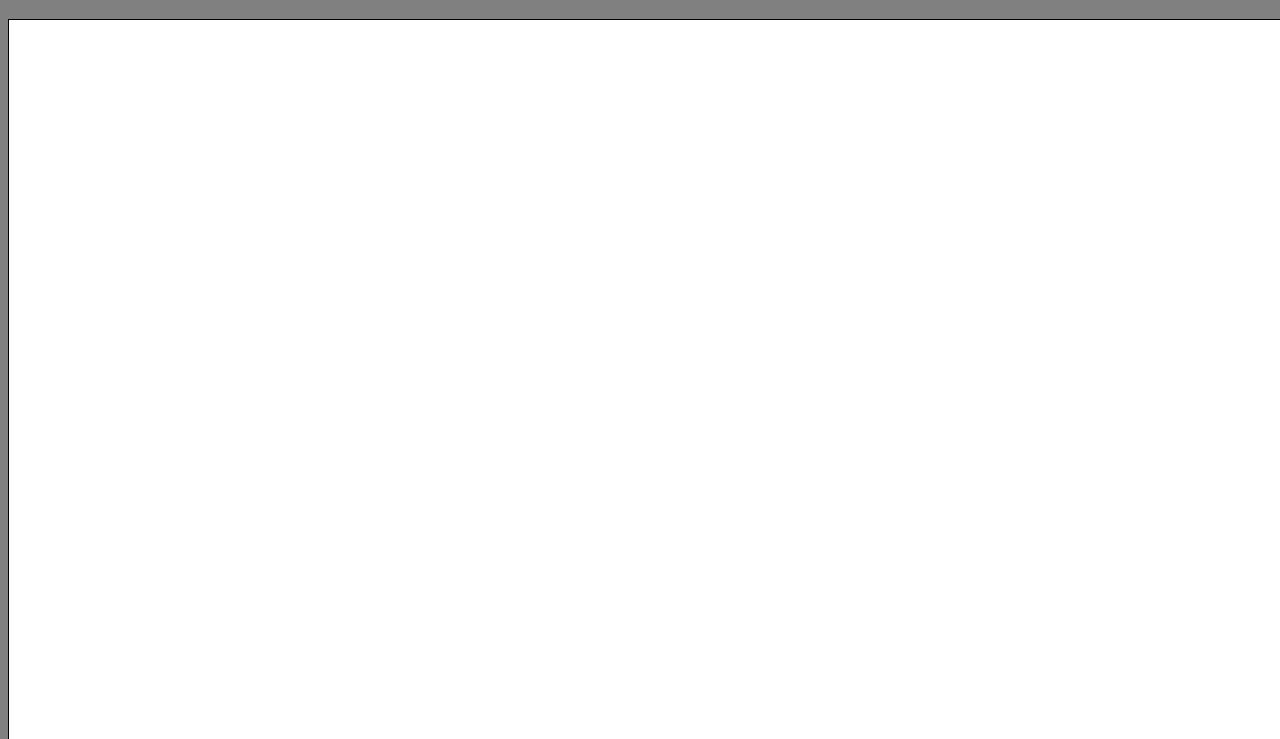
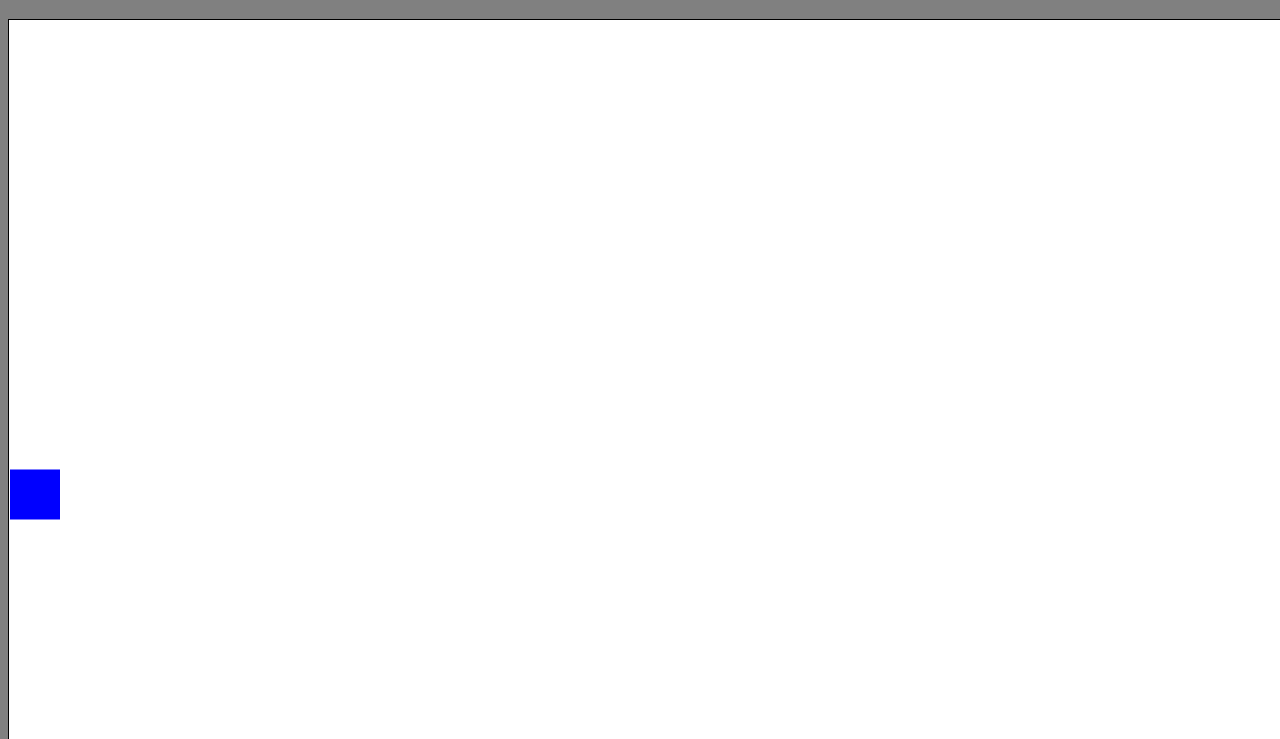
Before and after one commit to rahulavasarala/PlatFightingGame, a plain HTML site: page index.html in a window 1280 px wide. Shown: the part 61-800 px from the top of the page. Drawn offline with Linux system fonts and the light colour scheme.

Commit message:
Added State Machine

```diff
--- a/index.html
+++ b/index.html
@@ -9,6 +9,12 @@
     <script src="js/index.js"></script>
     <script src="js/player.js"></script>
     <script src="js/platform.js"></script>
+    <script src="js/buttonAccordion.js"></script>
+    <script src="js/gameButton.js"></script>
+    <script src="js/state.js"></script>
+    <script src="js/timelineContainer.js"></script>
+    <script src="js/stateMachine.js"></script>
+    <script src="js/cancelEvent.js"></script>
 </head>
 <body>
     <h1>This is a Classy Game</h1>
--- /dev/null
+++ b/js/buttonAccordion.js
@@ -0,0 +1,52 @@
+function ButtonAccordion(up, down, left ,right) {
+
+    /**
+     * ideally we need an array to store all the elements, call it button list
+     * this will store the gameButton objects created in the index.js file
+     * length of the array will be a fixed value based on the amount of buttons
+     * chosen for the game. Pretty modular
+     */
+
+    this.buttonList = new Array(4);
+    this.buttonList[0] = up;
+    this.buttonList[1] = down;
+    this.buttonList[2] = left;
+    this.buttonList[3] = right;
+
+
+
+    /**
+     * what this function does is if you want to pull if a button is true,
+     * then you provide the buttonName and it will spit out an index of
+     * the value in the accordion
+     * @param {*} buttonName
+     */
+
+    this.mapperFunction = function(buttonName) {
+        if(buttonName == "up") {
+            return 0;
+        }else if(buttonName == "down") {
+            return 1;
+        }else if(buttonName == "left") {
+            return 2;
+        }else if(buttonName == "right") {
+            return 3;
+        }else {
+            return -1;
+        }
+    }
+
+    /**
+     * this function will be getStatus. It will take in a buttonName and it will return the
+     * status of the button
+     */
+
+    this.getStatus = function(buttonName) {
+        var index = this.mapperFunction(buttonName);
+        if(index >= 0) {
+            return this.buttonList[index].getPressStatus();
+        }
+
+        return false;
+    }
+}
--- /dev/null
+++ b/js/cancelEvent.js
@@ -0,0 +1,12 @@
+function CancelEvent(event, sign, state) {
+
+
+    this.event = event;
+    this.sign = sign;
+    this.statePointer = state;
+
+
+    this.setState = function(state) {
+        this.statePointer = state;
+    }
+}
--- /dev/null
+++ b/js/gameButton.js
@@ -0,0 +1,18 @@
+function GameButton() {
+
+    this.isPressed = false;
+
+    this.release = function() {
+        this.isPressed = false;
+    }
+
+    this.press = function() {
+        this.isPressed = true;
+    }
+
+    this.getPressStatus = function() {
+        return this.isPressed;
+    }
+
+
+}
--- a/js/index.js
+++ b/js/index.js
@@ -2,23 +2,44 @@ var canvas;
 var ctx;
 var gameLoop;
 var player;
-var upKey;
-var downKey;
-var leftKey;
-var rightKey;
 var platformArray;
+
+/**
+ * over here, i wanna make all the buttons that are going to be watched and inputted into
+ * the buttonAccordion, which will then be put in the player
+ *
+ *
+ * buttonW
+ * buttonA
+ * buttonS
+ * buttonD
+ * ...
+ */
+
+var wButton;
+var aButton;
+var sButton;
+var dButton;
 
 window.onload = function() {
     canvas = document.getElementById("game-canvas");
     ctx = canvas.getContext("2d");
+
+    wButton = new GameButton();
+    aButton = new GameButton();
+    sButton = new GameButton();
+    dButton = new GameButton();
+
     setInputs();
 
-    player = new Player(1,1);
+    var p1ButtonAccordion = new ButtonAccordion(wButton, sButton, aButton, dButton);
 
-    //set the platforms in the platform array
-    platformArray = new Array(1);
-    platformArray[0] = new Platform(200, 900, 1920-400, 10);//got arrays to work... yay milestone
+    var p1StateMachine = new StateMachine();
+    p1StateMachine.initializeStateArray();
 
+    player = new Player(1,1, p1ButtonAccordion, p1StateMachine);
+
+    platformArray = [new Platform(200, 900, 1920-400, 10, false)];
 
     //create the gameloop
     gameLoop = setInterval(step, 1000/60);
@@ -26,6 +47,8 @@ window.onload = function() {
 
 function step() {
     player.step();
+
+
     draw();
 }
 
@@ -43,26 +66,26 @@ function draw() {
 function setInputs() {
     document.addEventListener("keydown", function(event) {
         if(event.key === "w") {
-            upKey = true;
+            wButton.press();
         }else if(event.key === "a") {
-            leftKey = true;
+            aButton.press();
         }else if(event.key === "s") {
-            downKey = true;
+            sButton.press();
         }else if(event.key === "d") {
-            rightKey = true;
+            dButton.press();
         }
 
     });
 
     document.addEventListener("keyup", function(event) {
         if(event.key === "w") {
-            upKey = false;
+            wButton.release();
         }else if(event.key === "a") {
-            leftKey = false;
+            aButton.release();
         }else if(event.key === "s") {
-            downKey = false;
+            sButton.release();
         }else if(event.key === "d") {
-            rightKey = false;
+            dButton.release();
         }
 
     });
--- a/js/platform.js
+++ b/js/platform.js
@@ -1,11 +1,12 @@
-function Platform(x, y, width, height) {
-    this.x = x;
-    this.y = y;
+function Platform(x, y, width, height, sheildDrop) {
+    this.xPos = x;
+    this.yPos = y;
     this.width = width;
     this.height = height;
+    this.sheildDrop = sheildDrop;
 
     this.draw = function() {
         ctx.fillStyle = "blue";
-        ctx.fillRect(this.x,this.y, this.width, this.height);
+        ctx.fillRect(this.xPos,this.yPos, this.width, this.height);
     }
 }
--- a/js/player.js
+++ b/js/player.js
@@ -1,137 +1,305 @@
-function Player(x, y) {
-    this.x = x;
-    this.y = y;
+function Player(x, y, accordionIn, stateMachine) {
+
+    /**
+     * the player will have the following fields
+     *
+     * foot
+     * xPos
+     * yPos
+     * xSpeed
+     * ySpeed
+     * isGrounded
+     * shieldstun
+     *
+     * controlAccordion
+     * StateMachine- holds the current state
+     * currAnimation
+     *
+     */
+
+    this.xPos = x;
+    this.yPos = y;
+    this.height= 50;
     this.width = 50;
-    this.height = 50;
+    this.foot = this.yPos + this.height;
     this.xSpeed = 0;
     this.ySpeed = 0;
-    this.friction = 0.99;
-    this.gravity = 0.1;
+    this.friction = 0.01
     this.terminalVelocity = 3;
+    this.stateMachine = stateMachine;// need to somehow construct the state machine
     this.isGrounded = false;
-    this.jumpFreeze = 0;
-    this.jumpFrameCount = 0;
-    this.jumpAction = false;
-    this.doubleJumpCount = 1;
+    this.accordion = accordionIn;  //just updated each step at the beginning
+    this.gravity = 0.01;
 
-    //this is a comment
+    /**
+     * this function is where all the other elementary functions are going to be called
+     *
+     */
 
     this.step = function() {
-        if(this.jumpFreeze > 0) {
-            if(upKey) {
-                this.jumpFrameCount++;
-            }
-            this.jumpFreeze--;
-            this.jumpAction = true;
+        //determine hueristics such as whether the player is grounded or not
+        var groundHeuristic = this.determineGrounded();
+
+        if(groundHeuristic != false) {
+            this.isGrounded = true;
+            this.setFoot(groundHeuristic.yPos);
+            this.ySpeed = 0;
+        }else {
+            this.isGrounded = false;
+        }
+
+        //first set the speed and animation and the other things to whatever the currentFrame in the state machine points too
+
+        var xSpeedFetched = this.timelineFetcher(this.stateMachine.currFrame, this.stateMachine.currentState.velocityTimeline);
+        if(xSpeedFetched != false) {
+            this.xSpeed = xSpeedFetched;
+        }
+
+
+        //then run the cancellable thing to try to cancel the current state of the state machine into another state
+
+        if(this.cancelFunction() == true) {
             return;
         }
 
-        if(leftKey && rightKey || !leftKey && !rightKey) {
-            this.xSpeed *= this.friction;
-        }else if(rightKey) {
-            this.xSpeed = 3;
-        }else if(leftKey) {
-            this.xSpeed = -3;
+
+
+        //then do all of the movement and gravity after- terminal velocity and shit
+        if(this.stateMachine.currentState.stateName == "js" && this.stateMachine.currFrame == 6) {
+            this.ySpeed = -1;
         }
 
-        this.x += this.xSpeed;
-
-        var touchedPlatHeight = this.totalTouchingPlatCheck(platformArray);
-
-        if(touchedPlatHeight == -1 && this.isGrounded) {
-            this.isGrounded = false;
-        }
-        if(this.jumpAction) {
-            this.isGrounded = false;
-            if(this.jumpFrameCount < 5) {
-                this.ySpeed = 3;
-            }else {
-                this.ySpeed = 6;
-            }
-            this.jumpAction = false;
-        }else if(upKey && this.isGrounded) {
-            this.jumpFrameCount = 0;
-            this.jumpFreeze = 3;
+        if(this.stateMachine.currentState.stateName == "fall") {//works
+            this.addGravityEffect();
         }
 
-        if(this.isGrounded == false && this.doubleJumpCount == 1 && upKey) {
-            this.ySpeed = 5;
-            this.doubleJumpCount = 0;
+        if(this.stateMachine.currentState.canMove == true) {//works
+            this.addAerialDriftEffect();
         }
 
-        if(this.isGrounded == false && this.ySpeed <= 0 && touchedPlatHeight >= 0) {
-            this.isGrounded = true;
-            this.ySpeed = 0;
-            this.setFoot(touchedPlatHeight);
-            this.doubleJumpCount = 1;
-        }else if(this.isGrounded == false) {
-            this.ySpeed -= this.gravity;
+        this.updateX();
+        this.updateY();
 
-            if(this.ySpeed < -this.terminalVelocity) {
-                this.ySpeed = -this.terminalVelocity;
-            }
-            this.y -= this.ySpeed;
+        console.log("the current state of Player is:" + this.stateMachine.currentState.stateName);
+        //console.log("current frame is: "+ this.stateMachine.currFrame);
+
+        //console.log("current (xSpeed, ySpeed) is: ("+this.xSpeed + ","+ this.ySpeed+")");
+        //console.log("current (xPos, yPos) is: ("+this.xPos + ","+ this.yPos+")");
+
+
+        this.stateMachine.tick();
+    }
+
+    /**
+     * this function updates the x value of the player
+     */
+
+    this.updateX = function() {
+        this.xPos += this.xSpeed;
+    }
+
+    /**
+     * this function updates the y value of the player
+     */
+
+     this.updateY = function() {
+        this.yPos += this.ySpeed;
+    }
+
+    /**
+     * this function updates the animation of the player
+     */
+
+     this.updateAnimation = function() {
+
+    }
+
+    /**
+     * this function sets the speed of the character as to what the state specifies.
+     */
+
+    this.stateSpeedSetter = function() {
+
+    }
+
+    /**
+     * this method will check the cancellable array for cancel windows and see if the ControlAccordion inputs match this
+     * if so, it will tell the state machine to update its current state to the new state.
+     * this will not only use the accordion but will also use isGrounded for cancelling aerials
+     * currently it will have a linear runtime which is pretty bad
+     */
+
+    this.stateCanceller = function() {
+
+    }
+
+    /**
+     * this will calculate whether the character is grounded or not. Will use the foot of the character
+     * and speed in order to do so
+     */
+
+    this.determineGrounded = function() {
+        if(this.ySpeed >= 0) {
+            //console.log(platformArray);
+            return this.intersectsPlatform(platformArray);
         }
 
-        console.log("isGrounded : "+this.isGrounded);
-        console.log("touchedPlatHeight : "+touchedPlatHeight);
+        return false;
 
+    }
+
+    /**
+     * makes the first state
+     */
+
+    this.setState = function(inputState) {
+        //first generate the velocity timeline
+
+        this.currentState = inputState;
 
 
     }
+
     /**
-     *
-     * @param {*} platform
-     * @returns this returns whether the player is touching the specified
-     * platform parameter as a boolean value
+     * this method advances the state frame each step and changes the state of the statemachine
+     * if the frame is the last frame.
      */
 
-    this.isTouchingPlatform = function(platform) {
-        var upBound = this.y + this.height;
-        var downBound = upBound + 1;
-        var leftBound = this.x;
-        var rightBound = this.x +this.width;
+    this.stateAdvancer = function() {
 
-        var platUpBound = platform.y;
-        var platDownBound = platUpBound + platform.height;
-        var platLeftBound = platform.x;
-        var platRightBound = platLeftBound + platform.width;
+    }
 
-        if(downBound < platUpBound ||leftBound > platRightBound || rightBound < platLeftBound ||upBound > platDownBound) {
-            return false;
+    /**
+     * this function will draw the player, using the currAnimation and position
+     */
+
+
+    this.draw = function() {
+        ctx.fillStyle = "blue";
+        ctx.fillRect(this.xPos,this.yPos, this.width, this.height);
+    }
+
+    this.timelineFetcher = function(frame, dataTimeline) {
+
+        for(var i = 0; i< dataTimeline.length; i++) {
+            if(frame <= dataTimeline[i].endFrame && frame >= dataTimeline[i].startFrame) {
+                return dataTimeline[i].getData();
+            }
+        }
+
+        return false;
+
+    }
+
+    /**
+     * there is going to be a platform list and ground list that can be built off a file
+     *
+     * this function should return the whole platform(more like a reference to it)
+     */
+
+    this.intersectsPlatform = function(platformList) {
+        var xLow = this.xPos;
+        var xHigh = this.xPos + this.width;
+        var yHigh = this.yPos;
+        var yLow = yHigh + this.height;
+
+        for(var i = 0; i< platformList.length; i++) {
+            var currPlatform = platformList[i];
+
+            var pxLow = currPlatform.xPos;
+            var pxHigh = pxLow + currPlatform.width;
+            var pyHigh = currPlatform.yPos;
+            var pyLow = pyHigh + currPlatform.height;
+
+            if(xLow > pxHigh || xHigh < pxLow || yHigh > pyLow || yLow < pyHigh) {
+                continue;
+            } else {
+                return currPlatform;
+            }
+        }
+
+        return false;
+
+    }
+
+    this.addGravityEffect = function() {
+        if(this.ySpeed >= this.terminalVelocity) {
+            this.ySpeed = this.terminalVelocity;
         }else {
-            return true;
+            this.ySpeed += this.gravity;
         }
     }
 
     /**
-     *
-     * @param {*} platformList
-     * @returns Checks the whole platform list for intersection and returns the
-     * y height at which the player['s foot should be set too
+     * basically this will check whether the current state is compatible with arial drift
+     * if so, if the accordion sends off a signal then it will increment the xSpeed of the character
+     * we literally do not need to test this with the speedChangeState
      */
 
-    this.totalTouchingPlatCheck = function(platformList) {
-        for(var i = 0; i< platformList.length; i++) {
-            if(this.isTouchingPlatform(platformList[i])) {
-                return platformList[i].y;
+    this.addAerialDriftEffect = function() {
+        var left = this.accordion.getStatus("left");
+        var right = this.accordion.getStatus("right");
+
+        if((!left && !right) ||(left && right)) {
+            if(this.xSpeed < 0.00001 || this.xSpeed > -0.00001) {
+                this.xSpeed = 0;
+            }else {
+                this.xSpeed *= this.friction;
             }
+        } else if(right){
+            this.xSpeed = 1;
+        }else if(left) {
+            this.xSpeed = -1;
         }
-        return -1;
+
+    }
+
+    this.setFoot = function(height) {
+        this.yPos = height - this.height;
     }
 
     /**
-     *
-     * @param {*} height
-     * this sets the foot of the character to the specified height
+     * This looks good
+     * @param {} cancelEvent
+     * @returns
      */
 
-    this.setFoot = function(height) {
-        this.y = height - this.height;
+    this.cancelHelper = function(cancelEvent) {
+        var event = cancelEvent.event;
+        var sign = cancelEvent.sign;
+
+        if(this.accordion.mapperFunction(event) >= 0) {
+            return this.accordion.getStatus(event) == sign;
+        }else if(event == "isGrounded") {
+            return this.isGrounded == sign;
+        }else  {
+            return false;
+        }
+
     }
 
-    this.draw = function() {
-        ctx.fillStyle = "green";
-        ctx.fillRect(this.x,this.y, this.width, this.height);
+    /**
+     * This looks good
+     * @returns
+     */
+
+    this.cancelFunction = function() {
+        var currCancelTimeline = this.stateMachine.currentState.cancelTimeline;
+        var currFrame = this.stateMachine.currFrame;
+
+        for(var i = 0; i < currCancelTimeline.length; i++) {
+            if(currFrame <= currCancelTimeline[i].endFrame || currFrame >= currCancelTimeline[i].startFrame) {
+                if(this.cancelHelper(currCancelTimeline[i].data) == true) {
+                    this.stateMachine.update(currCancelTimeline[i].data.statePointer);
+                    return true;
+                }
+            }
+        }
+
+        return false;
+
     }
+
+
+
 }
--- /dev/null
+++ b/js/state.js
@@ -0,0 +1,45 @@
+function State(stateName, endFrame, velocityTimeline, cancelTimeline, canMove, tailState) {
+    /**
+     * the fields that we want for the state are
+     *
+     * ending frame
+     *
+     * list<velocity timeline> - i will test the functionality of the state with this barebones code
+     * list<animation timeline> this will be implemented in the end game
+     * list<hitbox timeline>
+     * list<hurtbox timeline>
+     * list<cancelable timeline>
+     *
+     * isAerialDrift
+     * defaultEndStatePointer
+     *
+     * eventually we will need to generate a state machine off of raw data which will be fun.
+     * each character will have a file that encodes their state machine, so before every match, you build
+     * the specific character's state machine and then spawn them on the field.
+     *
+     */
+
+    this.stateName = stateName;
+
+    this.endFrame = endFrame;
+
+    this.velocityTimeline = velocityTimeline;
+
+    this.cancelTimeline = cancelTimeline;
+
+    this.canMove = canMove;
+
+    this.tailState = tailState;
+
+    this.getEndFrame = function() {
+        return this.endFrame;
+    }
+
+    this.setTailState = function(tailState) {
+        this.tailState = tailState;
+    }
+
+    this.setCancelTimeline = function(cancelTimeline) {
+        this.cancelTimeline = cancelTimeline;
+    }
+}
--- /dev/null
+++ b/js/stateMachine.js
@@ -0,0 +1,72 @@
+function StateMachine() {
+
+    /**
+     * so basically you can just save all the states in a giant array list and have the states point to eachother, to ave access speed
+     * the only downside is that you will have to manually code each state and it will be tedious
+     * but not if you have good documentation
+     */
+
+    this.stateArray = [];
+
+    this.currentState;
+
+    this.currFrame = 0;
+
+    /**
+     * first build a rigid state machine to one contain the code and test, and then you can do all of the
+     * shenanigans, build a rigid object first and then make it instanciable :0.....
+     *
+     *
+     * tail state of jumpSquat is
+     */
+
+    this.initializeStateArray = function() {
+        var walkingState;
+        var fallingState;
+        var jsState;
+        var idleState;
+
+        //set the velocity timelines of the states first
+        var walkVelTimeline = [new timelineContainer(4, 0, 34)];
+        var fallVelTimeline = [new timelineContainer(1,-1,-1)];
+        var jsVelTimeline = [new timelineContainer(0, 6, 6)];
+        var idleVelTimeline = [new timelineContainer(0.000001, 0, 14)]; // the problem is that the speed of the idlevelTimeline is not being fetched
+
+        this.stateArray.push(new State("walk", 34, walkVelTimeline, null, false, null));
+        this.stateArray.push(new State("fall", 14, fallVelTimeline, null, true, null));
+        this.stateArray.push(new State("js", 6, jsVelTimeline, null, false, null));
+        this.stateArray.push(new State("idle", 14, idleVelTimeline, null, false, null));
+
+        this.stateArray[0].setTailState(this.stateArray[3]);
+        this.stateArray[1].setTailState(this.stateArray[1]);
+        this.stateArray[2].setTailState(this.stateArray[1]);
+        this.stateArray[3].setTailState(this.stateArray[3]);
+
+        var walkCancelTimeline = [new timelineContainer(new CancelEvent("up", true, this.stateArray[2]), 0, 34), new timelineContainer(new CancelEvent("down", true, this.stateArray[3]), 0, 34)];
+        var fallCancelTimeline = [new timelineContainer(new CancelEvent("isGrounded", true, this.stateArray[3]), 0, 14)];
+        var jsCancelTimeline = [];
+        var idleCancelTimeline = [new timelineContainer(new CancelEvent("up", true, this.stateArray[2]), 0, 14), new timelineContainer(new CancelEvent("right", true, this.stateArray[0]), 0, 14)];
+
+        this.stateArray[0].setCancelTimeline(walkCancelTimeline);
+        this.stateArray[1].setCancelTimeline(fallCancelTimeline);
+        this.stateArray[2].setCancelTimeline(jsCancelTimeline);
+        this.stateArray[3].setCancelTimeline(idleCancelTimeline);
+
+        this.currentState = this.stateArray[1];
+    }
+
+    this.update = function(state) {
+        this.currFrame = 0;
+        this.currentState = state;
+    }
+
+    this.tick = function() {
+        if(this.currFrame > this.currentState.endFrame) {
+            this.update(this.currentState.tailState);
+        }else {
+            this.currFrame++;
+        }
+
+    }
+
+}
--- /dev/null
+++ b/js/timelineContainer.js
@@ -0,0 +1,20 @@
+/**
+ * this object stores data and a startFrame and an EndFrame,
+ * it is going to be used for the timelines
+ * @param {} input
+ * @param {*} endFrame
+ * @param {*} startFrame
+ */
+
+function timelineContainer(input, startFrame, endFrame) {
+
+
+    this.data = input;
+    this.endFrame = endFrame;
+    this.startFrame = startFrame;
+
+    this.getData = function() {
+        return this.data;
+    }
+
+}
```
Also changed, not shown: 1 other file.
